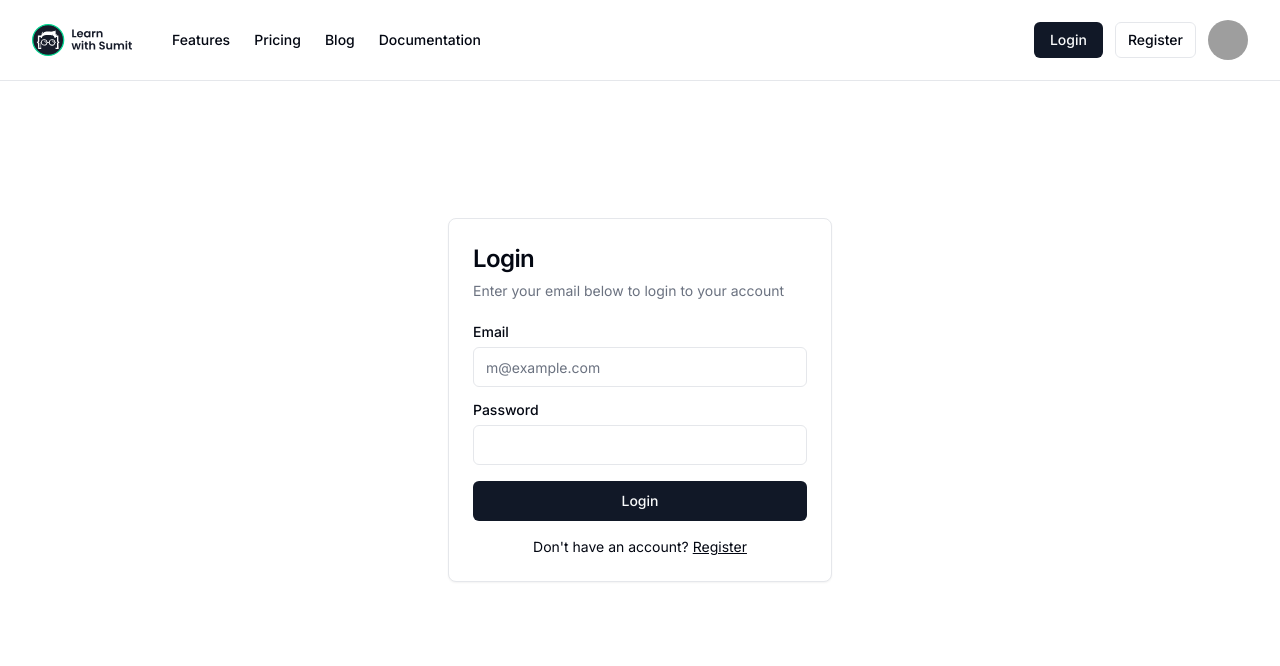
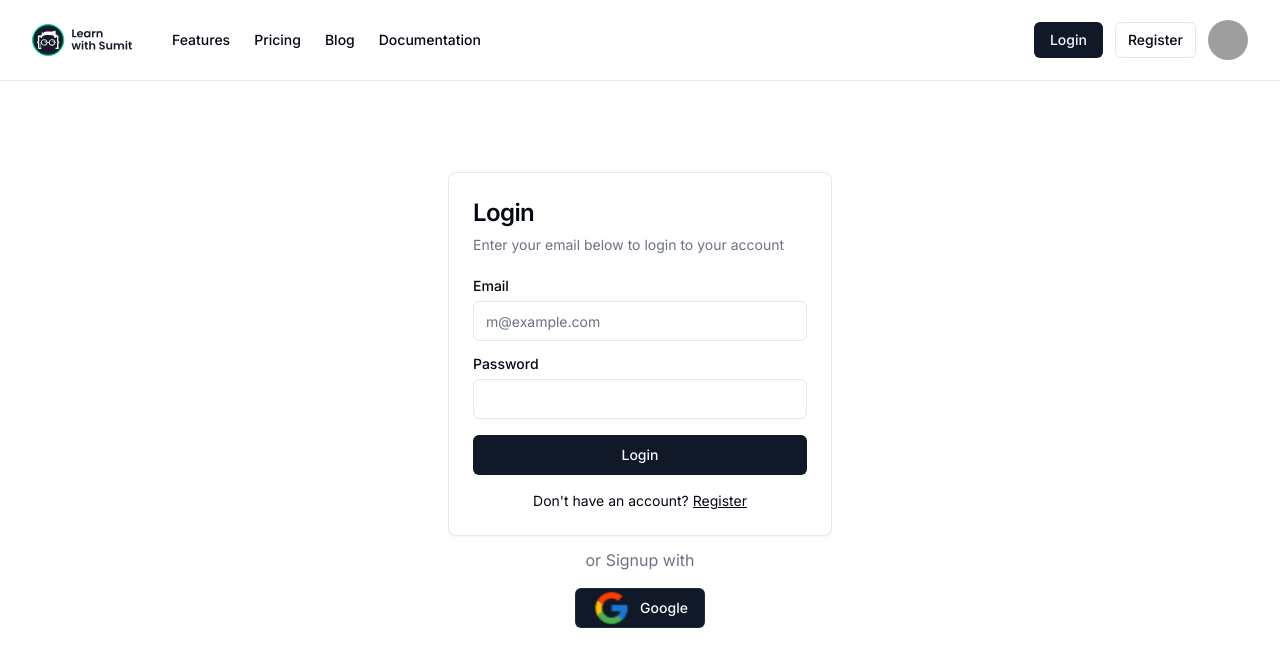
Before and after one commit to md-mozahid/lws-educonnect, a Next.js app: page /login in a window 1280 px wide. Shown: the top 666 px of the page. Built offline with nearby package versions, Linux system fonts and the light colour scheme; no server answers; grey boxes are pictures that could not be loaded.

Commit message:
implement JWT refresh token

```diff
--- a/app/actions/index.js
+++ b/app/actions/index.js
@@ -14,3 +14,8 @@ export async function Login(formData) {
     throw new Error(error);
   }
 }
+
+export async function doSocialLogin(formData) {
+  const action = formData.get("action");
+  await signIn(action, { redirectTo: "/courses" });
+}
--- /dev/null
+++ b/app/login/_components/social-logins.jsx
@@ -0,0 +1,27 @@
+import Image from "next/image";
+import { Button } from "@/components/ui/button";
+
+import { doSocialLogin } from "@/app/actions";
+
+export default function SocialLogins() {
+  return (
+    <>
+      <div className="text-center text-md mt-3 text-gray-500">
+        or Signup with
+      </div>
+      <form action={doSocialLogin}>
+        <div className="flex justify-center gap-2">
+          <Button
+            className="mt-4 py-2 border-gray-600/30 border rounded-md flex items-center gap-2 justify-center"
+            type="submit"
+            name="action"
+            value="google"
+          >
+            <Image src="/assets/google.png" alt="google" width={40} height={40} />
+            <span>Google</span>
+          </Button>
+        </div>
+      </form>
+    </>
+  );
+}
--- a/app/login/page.jsx
+++ b/app/login/page.jsx
@@ -1,10 +1,12 @@
 import { LoginForm } from "./_components/login-form";
+import SocialLogins from "./_components/social-logins";
 
 export default function LoginPage() {
   return (
     <div className="w-full flex-col h-screen flex items-center justify-center">
       <div className="container">
         <LoginForm />
+        <SocialLogins />
       </div>
     </div>
   );
--- a/auth.js
+++ b/auth.js
@@ -1,8 +1,50 @@
 import NextAuth from "next-auth";
 import CredentialsProvider from "next-auth/providers/credentials";
+import GoggleProvider from "next-auth/providers/google";
 import { UserModel } from "./models/user-model";
 import bcrypt from "bcryptjs";
 import { authConfig } from "./auth.config";
+
+/*
+async function refreshAccessToken(token) {
+  try {
+    const url =
+      "https://oauth2.googleapis.com/token?" +
+      new URLSearchParams({
+        client_id: process.env.GOOGLE_CLIENT_ID,
+        client_secret: process.env.GOOGLE_CLIENT_SECRET,
+        grant_type: "refresh_token",
+        refresh_token: token.refreshToken,
+      });
+
+    const response = await fetch(url, {
+      headers: {
+        "Content-Type": "application/x-www-form-urlencoded",
+      },
+      method: "POST",
+    });
+
+    const refreshedTokens = await response.json();
+
+    if (!response.ok) {
+      throw refreshedTokens;
+    }
+
+    return {
+      ...token,
+      accessToken: refreshedTokens?.access_token,
+      accessTokenExpires: Date.now() + refreshedTokens?.expires_in * 1000,
+      refreshToken: refreshedTokens?.refresh_token,
+    };
+  } catch (error) {
+    console.log(error);
+
+    return {
+      ...token,
+      error: "RefreshAccessTokenError",
+    };
+  }
+}*/
 
 export const {
   auth,
@@ -41,5 +83,53 @@ export const {
         }
       },
     }),
+    GoggleProvider({
+      clientId: process.env.GOOGLE_CLIENT_ID,
+      clientSecret: process.env.GOOGLE_CLIENT_SECRET,
+      authorization: {
+        params: {
+          prompt: "consent",
+          access_type: "offline",
+          response_type: "code",
+        },
+      },
+    }),
   ],
+  /*
+  callbacks: {
+    async jwt({ token, user, account }) {
+      console.log(`JWT token: ${JSON.stringify(token)}`);
+      console.log(`JWT Account: ${JSON.stringify(account)}`);
+      if (account && user) {
+        return {
+          accessToken: account?.access_token,
+          accessTokenExpires: Date.now() + account?.expires_in * 100,
+          refreshToken: account?.refresh_token,
+          user,
+        };
+      }
+
+      console.log(
+        `Token Will Expire at ${new Date(token.accessTokenExpires)})`
+      );
+
+      // if token is available or expire
+      if (Date.now() < token.accessTokenExpires) {
+        console.log(`At ${new Date(Date.now())}, Using old access token`);
+        return token;
+      }
+
+      console.log(`Token Expired at ${new Date(Date.now())}`);
+      return refreshAccessToken(token);
+    },
+    async session({ session, token }) {
+      session.user = token?.user;
+      session.accessToken = token?.access_token;
+      session.error = token?.error;
+
+      console.log(`Returning Session ${JSON.stringify(session)}`);
+      return session;
+    },
+  },
+*/
 });
--- a/components/main-nav.jsx
+++ b/components/main-nav.jsx
@@ -15,6 +15,7 @@ import {
   DropdownMenuItem,
   DropdownMenuTrigger,
 } from './ui/dropdown-menu'
+import { redirect } from 'next/navigation'
 
 const navLinks = [
   {
@@ -40,10 +41,15 @@ export function MainNav({ children }) {
   const [showMobileMenu, setShowMobileMenu] = useState(false)
   const [loginSession, setLoginSession] = useState(null)
   // console.log("loginSession", loginSession);
+  // console.log(session)
 
-  useEffect(() => {
-    setLoginSession(session)
-  }, [session])
+  if (session?.error === "RefreshAccessTokenError") {
+    redirect('/login')
+  }
+
+    useEffect(() => {
+      setLoginSession(session);
+    }, [session]);
 
   return (
     <>
--- a/components/mobile-nav.jsx
+++ b/components/mobile-nav.jsx
@@ -9,13 +9,17 @@ import {
   DropdownMenuTrigger,
 } from "./ui/dropdown-menu";
 import { Button, buttonVariants } from "./ui/button";
-import { useSession, signOut } from "next-auth/react";
+import { useSession } from "next-auth/react";
+import { redirect } from "next/navigation";
 
 export function MobileNav({ items, children }) {
   useLockBody();
   const { data: session } = useSession();
   const [loginSession, setLoginSession] = React.useState(null);
   // console.log("loginSession", loginSession);
+  if (session?.error === "RefreshAccessTokenError") {
+    redirect("/login");
+  }
 
   React.useEffect(() => {
     setLoginSession(session);
--- a/lib/routes.js
+++ b/lib/routes.js
@@ -5,4 +5,5 @@ export const PUBLIC_ROUTES = [
   "/register/student",
   "/register/instructor",
   "/courses",
+  "/api/auth/callback/google",
 ];
--- a/middleware.js
+++ b/middleware.js
@@ -9,13 +9,13 @@ export default auth((request) => {
 
   const isAuthenticated = !!request.auth;
 
-  console.log(isAuthenticated, nextUrl.pathname);
+  // console.log("isAuthenticated", isAuthenticated, nextUrl.pathname);
 
   const isPublicRoute =
     PUBLIC_ROUTES.find((route) => nextUrl.pathname.startsWith(route)) ||
     nextUrl.pathname === ROOT;
 
-  console.log({ isPublicRoute });
+  // console.log("isPublicRoute-line18", { isPublicRoute });
 
   if (!isAuthenticated && !isPublicRoute) {
     return Response.redirect(new URL(LOGIN, nextUrl));
```
Also changed, not shown: public/assets/fb.png (added), public/assets/google.png (added).
